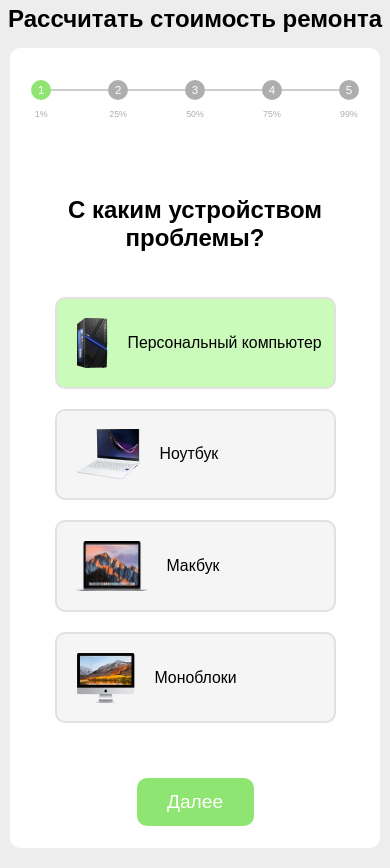
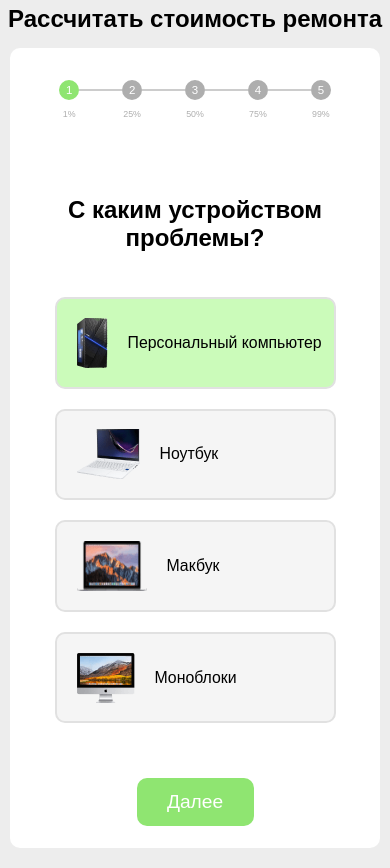
Before and after one commit to BiteGigabyte/section-element, a plain HTML site: page index.html in a window 390 px wide. Drawn offline with Linux system fonts and the light colour scheme.

Commit message:
створив проект основне є
створив змінну для запису даних і збору інф з кнопок і привязав відповідну функцію до кнопки Отправить
- застилізував
- поправив font-weight
- медіа скріни доробив
- завершальні поправки пробілів
- почиститив код
- щось дописав - повиправляв що залишилось
- зменшив букви в step(ах) при media
- і чуть рамки для step зробив кути тупіші
= завершив

```diff
--- a/index.html
+++ b/index.html
@@ -459,6 +459,7 @@
             }
 
             .progress-line {
+                width: calc(25% - 44px);
                 min-width: 30px;
             }
 
```
